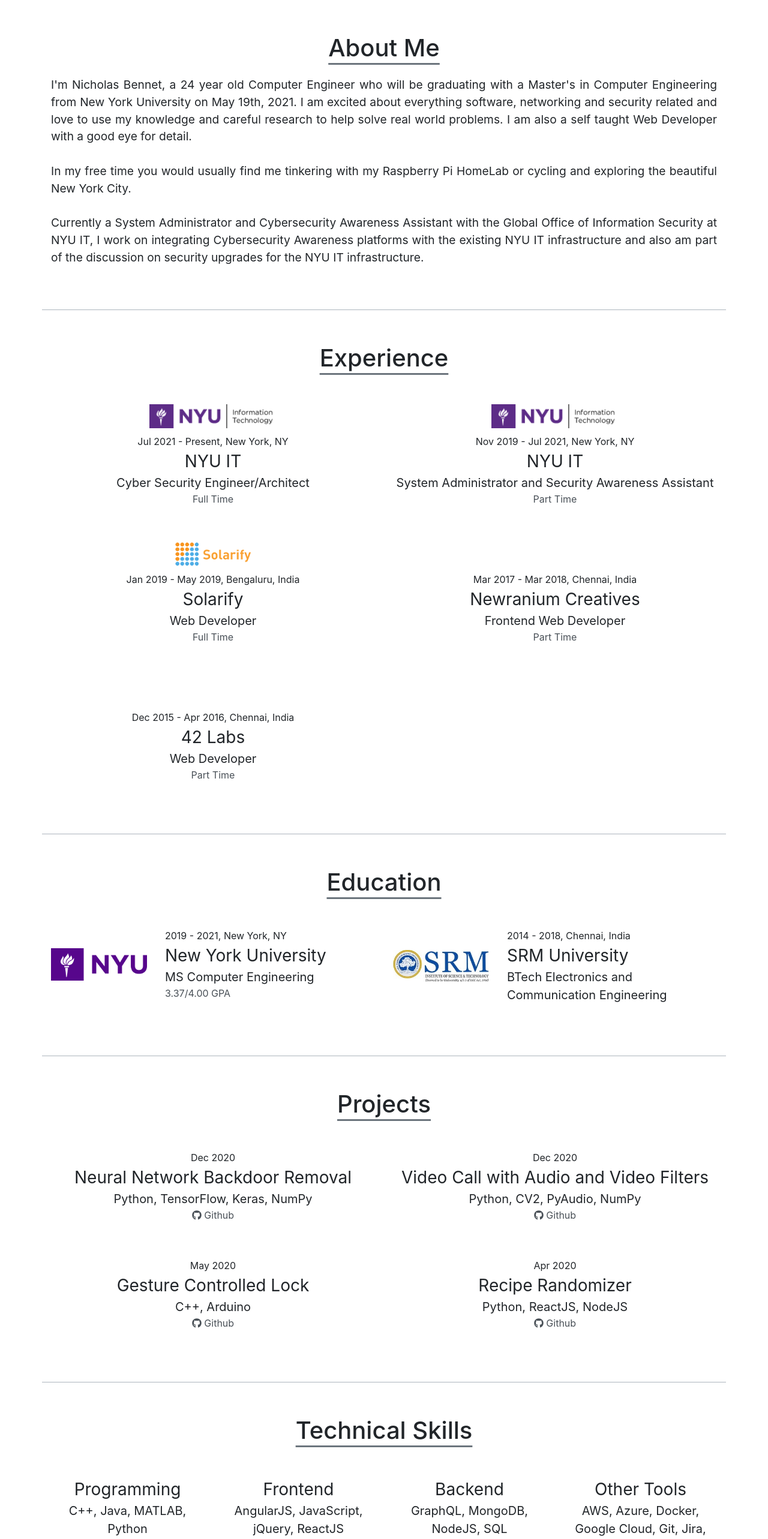
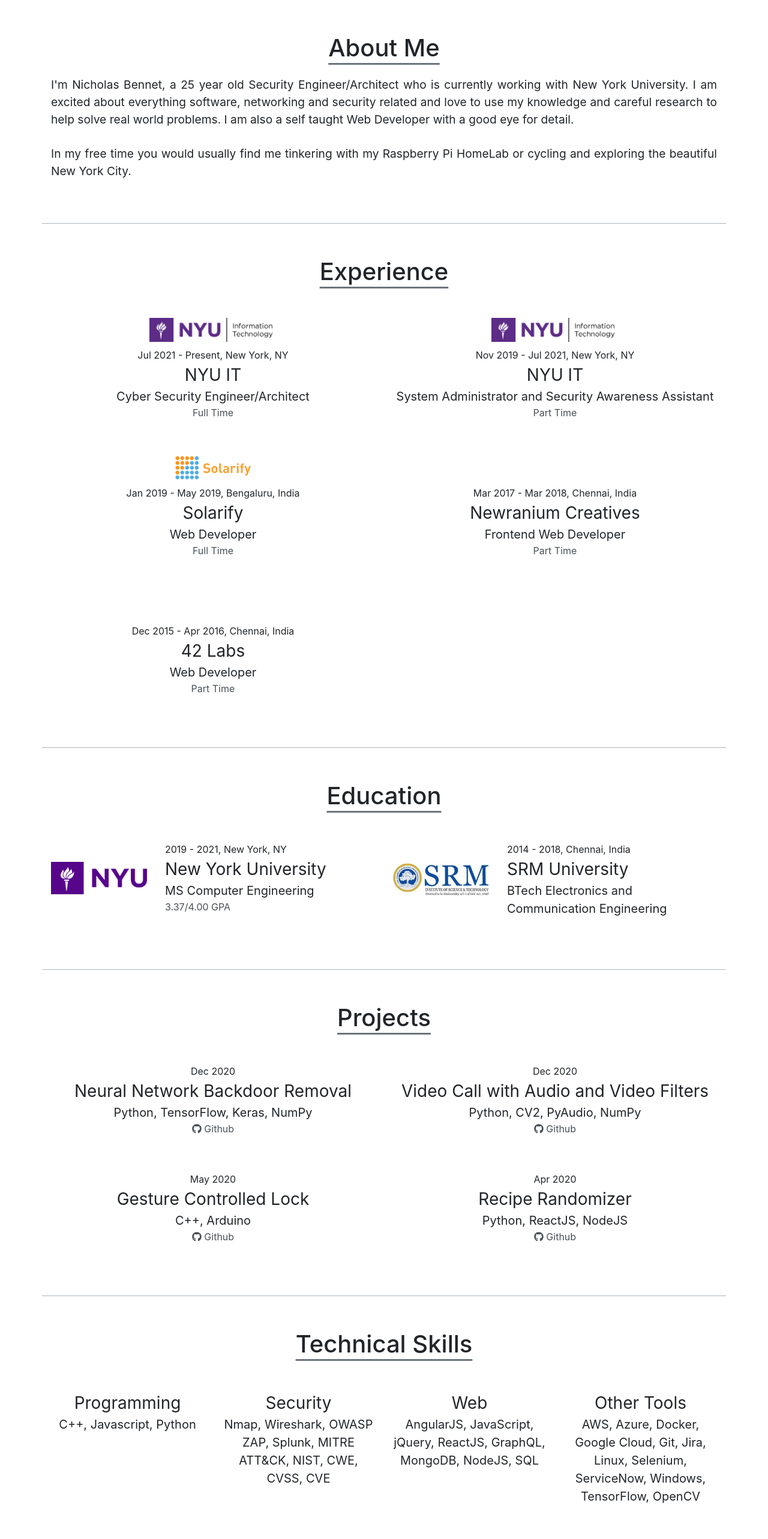
Before and after one commit to nicholasbennet/personal-website, a React (Create React App) app: page / in a window 1280 px wide. Shown: the part 800-3366 px from the top of the page at 60% size. Built offline with nearby package versions, Linux system fonts and the light colour scheme.

Commit message:
Updates skills

```diff
--- a/src/App.js
+++ b/src/App.js
@@ -93,24 +93,17 @@ function App() {
 				<Row>
 					<Col className="about-text">
 						<p>
-							I'm Nicholas Bennet, a 24 year old Computer Engineer who will be
-							graduating with a Master's in Computer Engineering from New York
-							University on May 19th, 2021. I am excited about everything
-							software, networking and security related and love to use my
-							knowledge and careful research to help solve real world problems.
-							I am also a self taught Web Developer with a good eye for detail.
+							I'm Nicholas Bennet, a 25 year old Security Engineer/Architect who
+							is currently working with New York University. I am excited about
+							everything software, networking and security related and love to
+							use my knowledge and careful research to help solve real world
+							problems. I am also a self taught Web Developer with a good eye
+							for detail.
 							<br />
 							<br />
 							In my free time you would usually find me tinkering with my
 							Raspberry Pi HomeLab or cycling and exploring the beautiful New
 							York City.
-							<br />
-							<br />
-							Currently a System Administrator and Cybersecurity Awareness
-							Assistant with the Global Office of Information Security at NYU
-							IT, I work on integrating Cybersecurity Awareness platforms with
-							the existing NYU IT infrastructure and also am part of the
-							discussion on security upgrades for the NYU IT infrastructure.
 						</p>
 					</Col>
 				</Row>
--- a/src/resume.js
+++ b/src/resume.js
@@ -87,20 +87,22 @@ const projects = [
 const skills = [
 	{
 		name: 'Programming',
-		tools: 'C++, Java, MATLAB, Python',
+		tools: 'C++, Javascript, Python',
 	},
 	{
-		name: 'Frontend',
-		tools: 'AngularJS, JavaScript, jQuery, ReactJS',
+		name: 'Security',
+		tools:
+			'Nmap, Wireshark, OWASP ZAP, Splunk, MITRE ATT&CK, NIST, CWE, CVSS, CVE',
 	},
 	{
-		name: 'Backend',
-		tools: 'GraphQL, MongoDB, NodeJS, SQL',
+		name: 'Web',
+		tools:
+			'AngularJS, JavaScript, jQuery, ReactJS, GraphQL, MongoDB, NodeJS, SQL',
 	},
 	{
 		name: 'Other Tools',
 		tools:
-			'AWS, Azure, Docker, Google Cloud, Git, Jira, Linux, Selenium, Windows, TensorFlow, OpenCV',
+			'AWS, Azure, Docker, Google Cloud, Git, Jira, Linux, Selenium, ServiceNow, Windows, TensorFlow, OpenCV',
 	},
 ];
 
```
